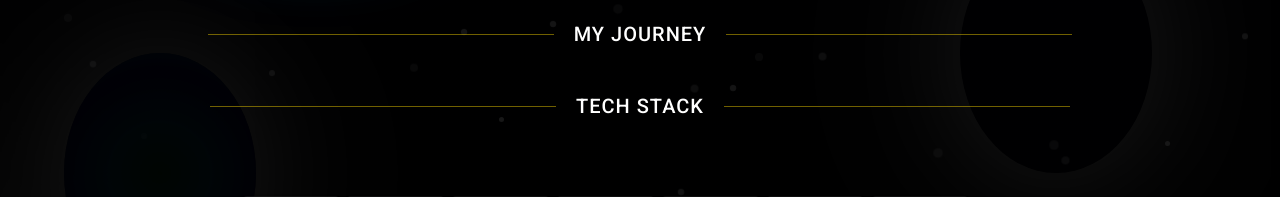
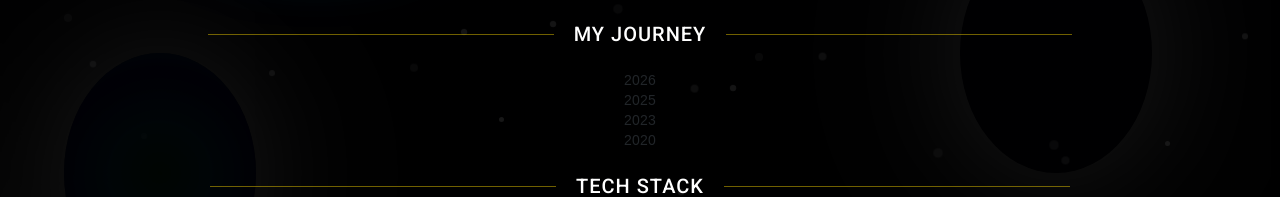
Before and after one commit to Andile-mazibuko/new-portfolio, an Angular app in the folder portfolio/: page /about in a window 1280 px wide. Shown: the part 547-744 px from the top of the page. Built offline with nearby package versions, Linux system fonts and the light colour scheme.

Commit message:
timeline update

```diff
--- a/portfolio/src/app/components/about/about.component.html
+++ b/portfolio/src/app/components/about/about.component.html
@@ -23,11 +23,10 @@
 
         <div class="text-h-cont">
           <div class="text-area">
-            <h1>
-              About Me
-            </h1>
+            <h1>About Me</h1>
             <h4 classs="greet">
-              Hi, I'm {{ about.firstName +" " + about.lastName}} <span class="text-primary">.</span>
+              Hi, I'm {{ about.firstName + " " + about.lastName }}
+              <span class="text-primary">.</span>
             </h4>
             <h2>Full Stack Developer</h2>
             <p>
@@ -36,7 +35,7 @@
             <div class="sum-cards">
               <div *ngFor="let card of about.summary_cards" class="sum-card">
                 <!-- <div class="card-icon"> -->
-                  <mat-icon>{{ card.icon }}</mat-icon>
+                <mat-icon>{{ card.icon }}</mat-icon>
                 <!-- </div> -->
                 <div class="sum-text">
                   <h3>{{ card.value }}</h3>
@@ -44,7 +43,6 @@
                   <span>{{ card.title }}</span>
                   <!-- <span>{{ card.subtitle }}</span> -->
                 </div>
-
               </div>
             </div>
           </div>
@@ -71,8 +69,7 @@
       <div class="exp-section center">
         <div class="exps-cont">
           <div class="even-cont">
-            <div *ngFor="let exp of evenExperiences;" class="exp">
-
+            <div *ngFor="let exp of evenExperiences" class="exp">
               <div class="top">
                 <mat-icon>calendar_today</mat-icon>
                 <p>{{ exp.startDate }} - {{ exp.endDate }}</p>
@@ -96,14 +93,20 @@
                 </div>
               </div>
             </div>
+          </div>
 
+          <div class="center-cont">
+            <div class="c-exp" *ngFor="let exp of experiences">
+              <div class="t-line"></div>
+              <div class="y-cont">
+                {{ exp.startYear }}
+              </div>
+              <div class="b-line"></div>
+            </div>
           </div>
-          <div class="center-cont">
 
-          </div>
           <div class="odd-cont">
-            <div *ngFor="let exp of oddExperiences;" class="exp">
-
+            <div *ngFor="let exp of oddExperiences" class="exp">
               <div class="top">
                 <mat-icon>calendar_today</mat-icon>
                 <p>{{ exp.startDate }} - {{ exp.endDate }}</p>
@@ -122,7 +125,7 @@
 
               <div class="techs-gained">
                 <div class="tech" *ngFor="let tech of exp.technologies">
-                  <img [src]="tech.path" alt="skill logo" />
+                  <img *ngIf="tech.path != ''" [src]="tech.path" alt="" />
                   <h4>{{ tech.name }}</h4>
                 </div>
               </div>
@@ -252,7 +255,6 @@
             </div>
           </mat-card>
         </div>
-
       </div>
     </div>
   </div>
--- a/portfolio/src/app/components/about/about.component.scss
+++ b/portfolio/src/app/components/about/about.component.scss
@@ -226,12 +226,48 @@ mat-icon {
 
   }
 }
+.even-cont {
+  .exp {
+    margin-bottom: 50%;
+  }
+}
+.odd-cont {
+    .exp {
+      margin-top: 50%;
+    }
+}
+.center-cont {
+  flex: 1;
+  display: flex;
+  justify-content: center;
+  align-items: center;
+  flex-direction: column;
+
+  .c-exp{
+    flex: 1;
+    display: flex;
+    justify-content: center;
+    align-items: center;
+    flex-direction: column;
+    margin: 0 auto;
+  }
+  .t-line, .b-line{
+    flex: 1;
+    width: 5px;
+    border-radius: 3px;
+    background-color: var(--theme-icon);
+    opacity: 0.5;
+  }
+
+}
+
 .exp {
   display: flex;
   flex-direction: column;
   border-radius: 10px;
   border: 1px solid;
   width: 100%;
+  min-height: 350px;
   background-color: var(--nav-bg-color);
   color: var(--sec-font-color) !important;
   margin: 0.5%;
@@ -241,6 +277,7 @@ mat-icon {
   .top{
     padding: 5px;
     display: flex;
+    max-height: 10%;
     // background-color: blue;
     width: 100% !important;
     flex: 1;
@@ -255,6 +292,8 @@ mat-icon {
   .more-details{
     display: flex;
     padding: 5px;
+    min-height: 40%;
+    max-height: 50%;
     .img-cont {
       width: 25%;
       // border-radius: 10px;
@@ -292,8 +331,9 @@ mat-icon {
     justify-content: center;
     // margin-top: 5px;
     .tech{
-      width: 20%;
-      height : 35% !important;
+      width: 25%;
+      // max-width: 32%;
+      height : 30px !important;
       display: flex;
       align-items: center;
       justify-content: center;
--- a/portfolio/src/app/models/Models.ts
+++ b/portfolio/src/app/models/Models.ts
@@ -6,6 +6,7 @@ export interface Experience {
   company: string;
   startDate: string;
   endDate: string;
+  startYear: number;
   type: string;
   logo_path: string;
   job_type: string;
--- a/portfolio/src/assets/data/experience.json
+++ b/portfolio/src/assets/data/experience.json
@@ -2,6 +2,7 @@
   {
     "company": "Tshwane University of Technology",
     "startDate": "2026",
+    "startYear":2026,
     "endDate": "present",
     "type": "education",
     "logo_path": "assets/images/tut.png",
@@ -17,7 +18,7 @@
       },
       {
         "name": "SQL",
-        "path": "assets/images/skills/css3-alt.svg",
+        "path": "assets/images/skills/sql.svg",
         "type": "backend",
         "percentage": 90
       },
@@ -35,7 +36,7 @@
       },
       {
         "name": "JavaScript",
-        "path": "assets/images/skills/javascript.svg",
+        "path": "assets/images/skills/js.svg",
         "type": "frontend",
         "percentage": 80
       },
@@ -52,6 +53,7 @@
     "company": "Council for Scientific and Industrial Research",
     "startDate": "Mar 2025",
     "endDate": "present",
+     "startYear":2025,
     "type": "Hybrid",
     "logo_path": "assets/images/csir.png",
     "job_type": "Internship",
@@ -112,6 +114,7 @@
     "company": "Tech Mahindra",
     "startDate": "Nov 2023",
     "endDate": "Nov 2024",
+     "startYear":2023,
     "type": "Remote",
     "logo_path": "assets/images/techM.png",
     "job_type": "Internship",
@@ -120,37 +123,19 @@
     "technologies": [
       {
         "name": "Requirements Gathering",
-        "path": "",
+        "path": "assets/images/skills/doc.svg",
         "type": "backend",
         "percentage": 80
       },
       {
         "name": "Documentation",
-        "path": "",
-        "type": "backend",
-        "percentage": 80
-      },
-      {
-        "name": "UI Prototyping",
-        "path": "",
-        "type": "frontend",
-        "percentage": 80
-      },
-      {
-        "name": "Agile Methodologies",
-        "path": "",
-        "type": "backend",
-        "percentage": 80
-      },
-      {
-        "name": "Stakeholder Communication",
-        "path": "",
+        "path": "assets/images/skills/doc.svg",
         "type": "backend",
         "percentage": 80
       },
       {
         "name": "Ms Projects",
-        "path": "",
+        "path": "assets/images/skills/cloud.svg",
         "type": "backend",
         "percentage": 80
       },
@@ -170,11 +155,49 @@
     "company": "Tshwane University of Technology",
     "startDate": "2020",
     "endDate": "2023",
+     "startYear":2020,
     "type": "education",
     "logo_path": "assets/images/tut.png",
     "job_type": "Full-time",
     "role": "Diploma in Computer Science",
     "description": "Studied foundational and advanced topics in computer science including programming, databases, and software engineering.",
-    "technologies": ["Java", "SQL", "HTML", "CSS", "JavaScript", "PLSQL"]
+    "technologies": [
+      {
+        "name": "Java",
+        "path": "assets/images/skills/java.svg",
+        "type": "frontend",
+        "percentage": 80
+      },
+      {
+        "name": "SQL",
+        "path": "assets/images/skills/sql.svg",
+        "type": "backend",
+        "percentage": 80
+      },
+      {
+        "name": "HTML",
+        "path": "assets/images/skills/html5.svg",
+        "type": "frontend",
+        "percentage": 80
+      },
+      {
+        "name": "CSS",
+        "path": "assets/images/skills/css3-alt.svg",
+        "type": "frontend",
+        "percentage": 80
+      },
+      {
+        "name": "JavaScript",
+        "path": "assets/images/skills/js.svg",
+        "type": "frontend",
+        "percentage": 80
+      },
+      {
+        "name": "PLSQL",
+        "path": "assets/images/skills/sql.svg",
+        "type": "backend",
+        "percentage": 80
+      }
+    ]
   }
 ]
```
Also changed, not shown: portfolio/src/assets/images/skills/cloud.svg (added), portfolio/src/assets/images/skills/doc.svg (added).
